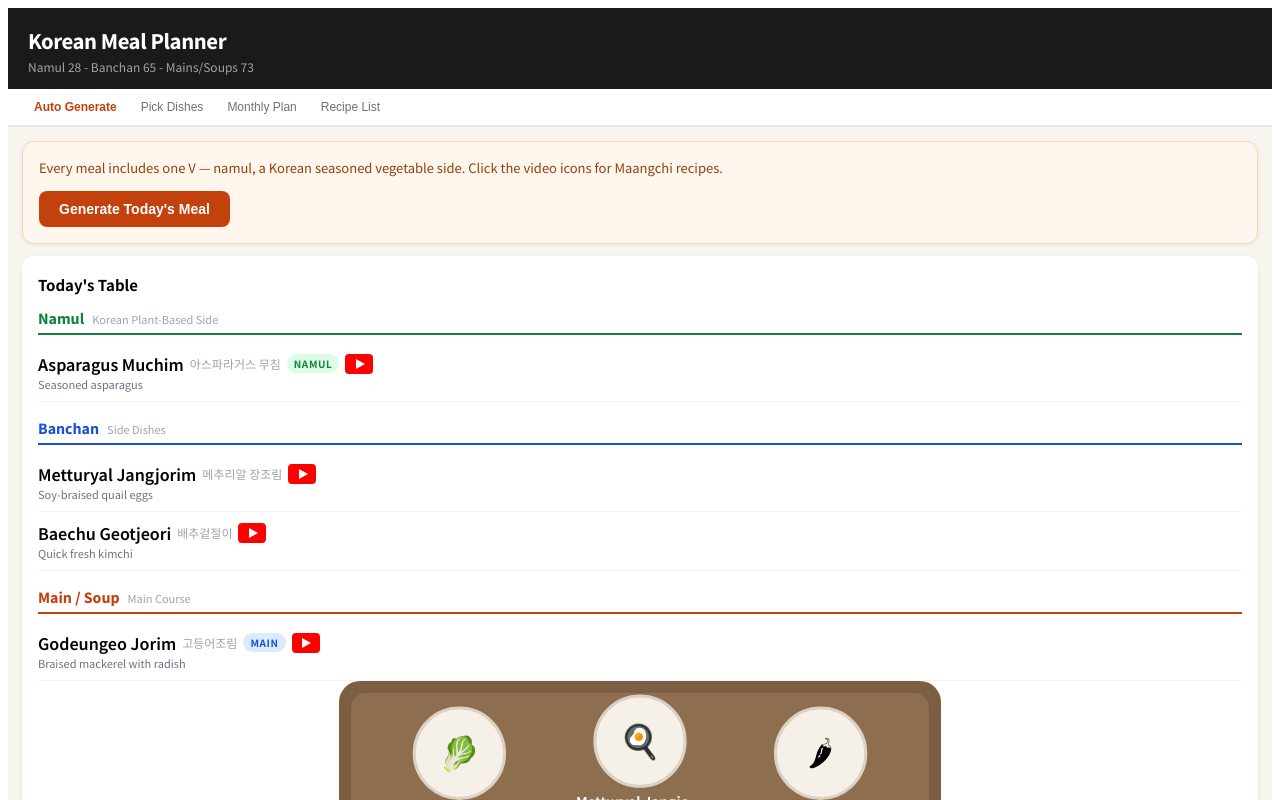
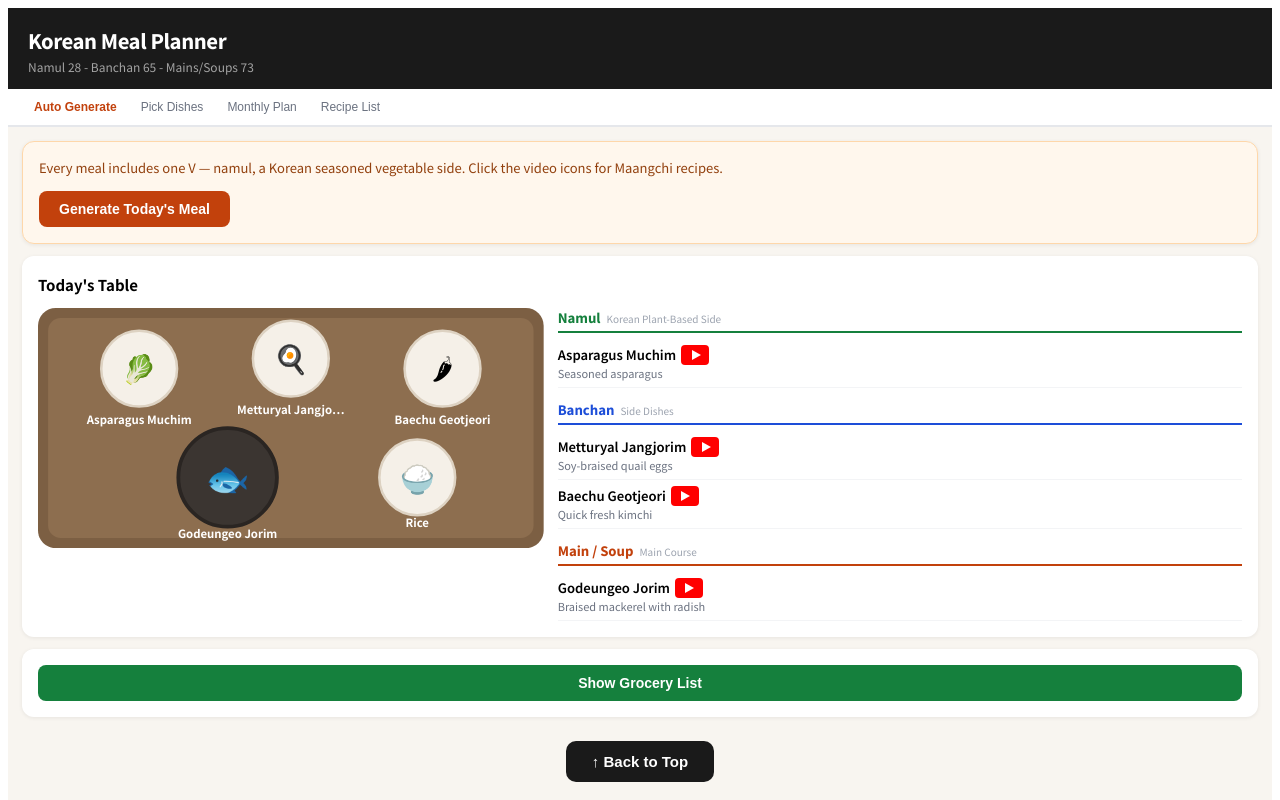
Before and after one commit to CL0110/korean-meal-planner, a React (Vite) app: page / in a window 1280 px wide. Both pictures are taken after a click on the button "Generate Today's Meal". Shown: the top 800 px of the page. Built offline with nearby package versions, Linux system fonts and the light colour scheme.

Commit message:
Tab 1: move meal visual to left, dish list to right in flex row

```diff
--- a/src/App.jsx
+++ b/src/App.jsx
@@ -377,7 +377,7 @@ const MealVisual=({mealData})=>{
   const pos=[[80,48],[200,40],[320,48]];
   const trunc=s=>s.length>17?s.slice(0,16)+"…":s;
   return(
-    <svg viewBox="0 0 400 190" style={{width:"50%",borderRadius:12,marginBottom:12,display:"block",margin:"0 auto 12px"}}>
+    <svg viewBox="0 0 400 190" style={{width:"100%",borderRadius:12,display:"block"}}>
       <rect x="0" y="0" width="400" height="190" rx="14" fill="#7c5f43"/>
       <rect x="8" y="8" width="384" height="174" rx="10" fill="#8d6e4f"/>
       {sides.map((d,i)=>(
@@ -722,31 +722,34 @@ export default function KoreanMealPlanner(){
       <div style={{marginBottom:12}}>
         <span style={{fontWeight:700,fontSize:15}}>{"Today's Table"}</span>
       </div>
+      <div style={{display:"flex",gap:14,alignItems:"flex-start"}}>
+        <div style={{flexShrink:0,width:"42%"}}>
+          <MealVisual mealData={mealData}/>
+        </div>
+        <div style={{flex:1,minWidth:0}}>
           {[
             {label:"Namul",desc:"Korean Plant-Based Side",dishes:mealData.namul,color:"#15803d",tag:{label:"Namul",color:"green"}},
             {label:"Banchan",desc:"Side Dishes",dishes:mealData.nonNamul,color:"#1d4ed8",tag:null},
             {label:"Main / Soup",desc:"Main Course",dishes:[mealData.main],color:"#c2410c",tag:{label:"MAIN",color:"blue"}}
           ].map((sec,si)=>(
             <div key={sec.label}>
-          <div style={{marginTop:si>0?16:0,marginBottom:8,paddingBottom:5,borderBottom:"2px solid "+sec.color,display:"flex",alignItems:"baseline",gap:8}}>
-            <span style={{fontSize:14,fontWeight:800,color:sec.color}}>{sec.label}</span>
-            <span style={{fontSize:11,color:"#9ca3af"}}>{sec.desc}</span>
+              <div style={{marginTop:si>0?12:0,marginBottom:6,paddingBottom:4,borderBottom:"2px solid "+sec.color,display:"flex",alignItems:"baseline",gap:6}}>
+                <span style={{fontSize:13,fontWeight:800,color:sec.color}}>{sec.label}</span>
+                <span style={{fontSize:10,color:"#9ca3af"}}>{sec.desc}</span>
               </div>
               {sec.dishes.map(d=>(
-            <div key={d.id} style={{display:"flex",justifyContent:"space-between",alignItems:"flex-start",padding:"9px 0",borderBottom:"1px solid #f3f4f6"}}>
-              <div>
-                <div style={{display:"flex",alignItems:"center",gap:6,flexWrap:"wrap"}}>
-                  <span style={{fontWeight:600}}>{d.name}</span><span style={{color:"#9ca3af",fontSize:12}}>{d.romanized}</span>
-                  {sec.tag?<TAG label={sec.tag.label} color={sec.tag.color}/>:null}
+                <div key={d.id} style={{padding:"6px 0",borderBottom:"1px solid #f3f4f6"}}>
+                  <div style={{display:"flex",alignItems:"center",gap:5,flexWrap:"wrap"}}>
+                    <span style={{fontWeight:600,fontSize:13}}>{d.name}</span>
                     {d.maangchi?<MaangchiLink slug={d.maangchi}/>:null}
                   </div>
                   {d.desc?<div style={{fontSize:11,color:"#6b7280"}}>{d.desc}</div>:null}
                 </div>
+              ))}
             </div>
           ))}
         </div>
-      ))}
-      <MealVisual mealData={mealData}/>
+      </div>
     </div>
   );
 
```
Lines whose indentation alone changed are shown as unchanged.
